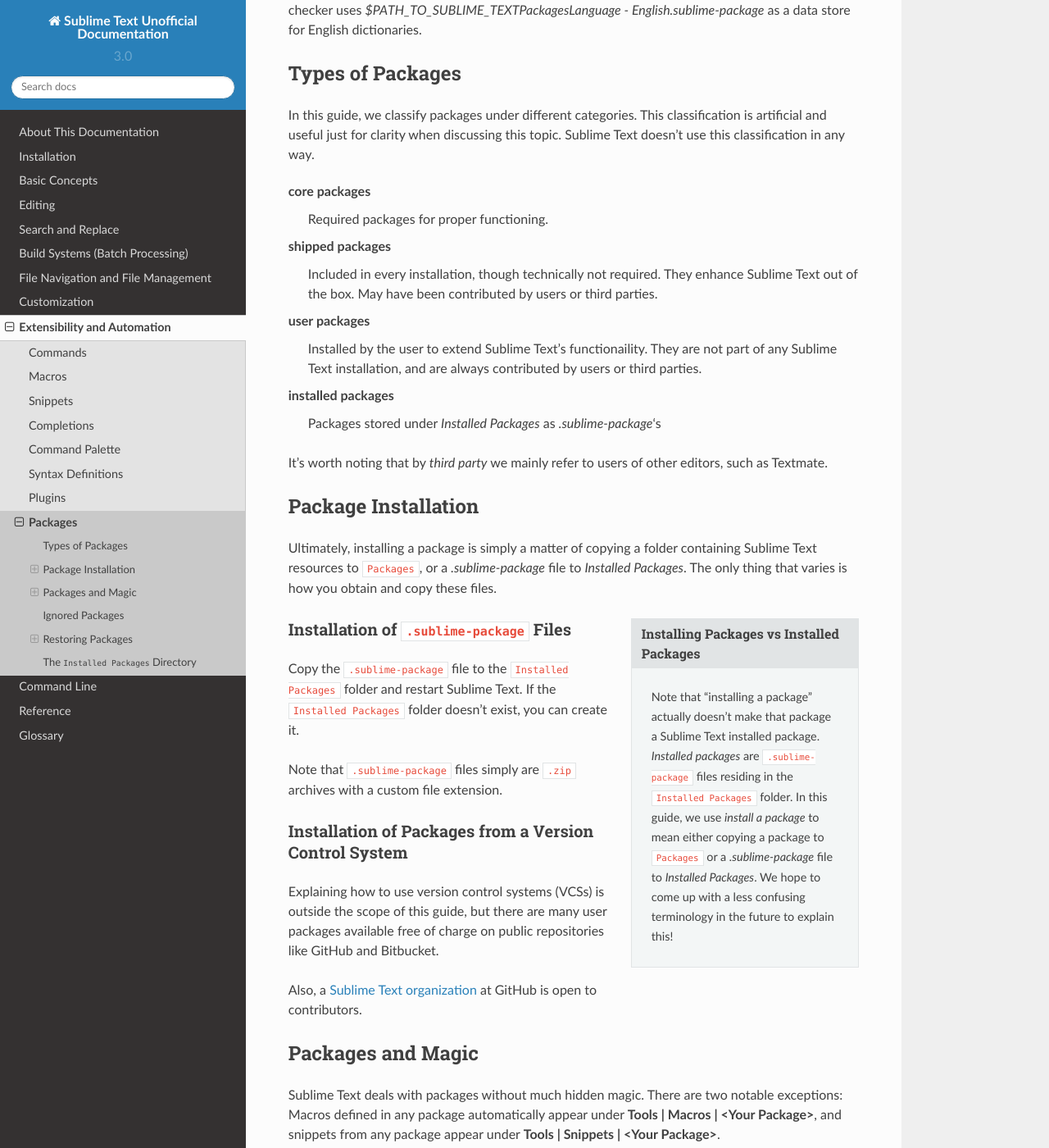
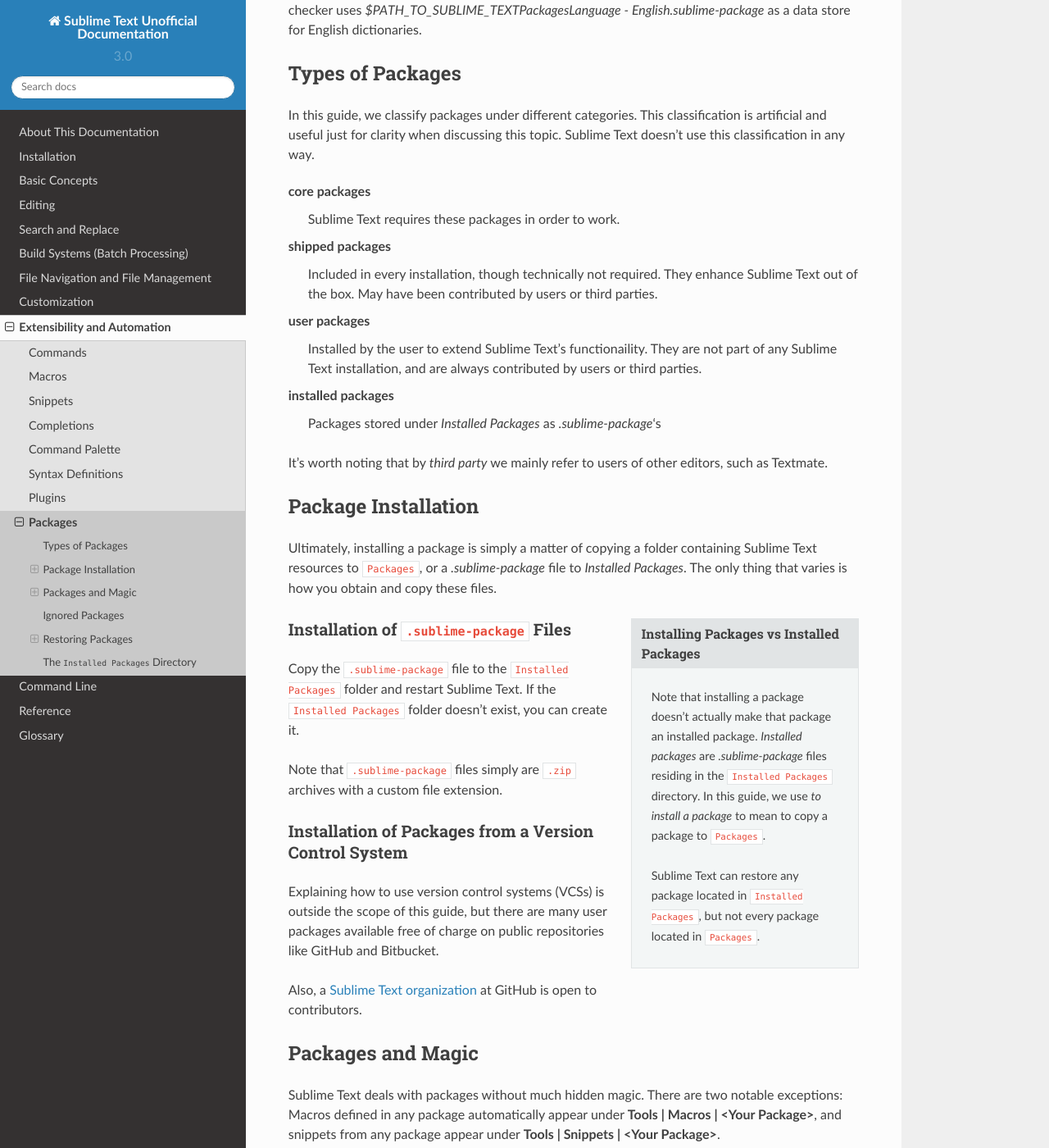
Before and after one commit to guillermooo/sublime-undocs, a Sphinx documentation site: the page built from source/extensibility/packages.rst, in a window 1280 px wide and 1400 px high, scrolled down 579 px. Shown: the whole window at 82% size. Built offline with Sphinx 7.4.7 and the Read the Docs theme 2.0.0, drawn with Linux system fonts in a browser that asks for light colours; some of the changed text lies outside the part shown.

Commit message:
[2to3port] Step through the first few doc pages and do style adjustments
Reuses: 93ff1ea89dca62f02152e24f074229b10071fb30

```diff
--- a/source/extensibility/macros.rst
+++ b/source/extensibility/macros.rst
@@ -5,10 +5,10 @@
 Macros are a basic automation facility comprising sequences of commands. Use
 them whenever you need to repeat the exact same steps to perform an operation.
 
-Macro files are JSON files with the ``.sublime-macro`` extension. Sublime Text
+Macro files are JSON files with the *.sublime-macro* extension. Sublime Text
 ships with a few macros providing core functionality, such as line and word
 deletion. You can find these under **Tools | Macros** or in
-``Packages/Default``.
++:file:`Packages/Default`.
 
 How to Record Macros
 ********************
--- a/source/extensibility/packages.rst
+++ b/source/extensibility/packages.rst
@@ -7,16 +7,16 @@
 
 Here's a list of typical resources that can be found inside packages:
 
-    - build systems (``.sublime-build``)
-    - key maps (``.sublime-keymap``)
-    - macros (``.sublime-macro``)
-    - menus (``.sublime-menu``)
-    - plugins (``.py``)
-    - preferences (``.tmPreferences``)
-    - settings (``.sublime-settings``)
-    - syntax definitions (``.tmLanguage``)
-    - snippets (``.sublime-snippet``)
-    - themes (``.sublime-theme``)
+- build systems (``.sublime-build``)
+- key maps (``.sublime-keymap``)
+- macros (``.sublime-macro``)
+- menus (``.sublime-menu``)
+- plugins (``.py``)
+- syntax preferences (``.tmPreferences``)
+- settings (``.sublime-settings``)
+- syntax definitions (``.tmLanguage``)
+- snippets (``.sublime-snippet``)
+- themes (``.sublime-theme``)
 
 Some packages may include support files for other packages or core features.
 For example, the spell checker uses *$PATH_TO_SUBLIME_TEXT\Packages\Language -
@@ -31,20 +31,20 @@
 topic. Sublime Text doesn't use this classification in any way.
 
 **core packages**
-	Required packages for proper functioning.
+   Sublime Text requires these packages in order to work.
 
 **shipped packages**
-  Included in every installation, though technically not required. They
-  enhance Sublime Text out of the box. May have been contributed by users or
-  third parties.
+   Included in every installation, though technically not required. They
+   enhance Sublime Text out of the box. May have been contributed by users or
+   third parties.
 
 **user packages**
-  Installed by the user to extend Sublime Text's functionaility. They are not
-  part of any Sublime Text installation, and are always contributed by users
-  or third parties.
+   Installed by the user to extend Sublime Text's functionaility. They are not
+   part of any Sublime Text installation, and are always contributed by users
+   or third parties.
 
 **installed packages**
-  Packages stored under *Installed Packages* as *.sublime-package*\ 's
+   Packages stored under *Installed Packages* as *.sublime-package*\ 's
 
 It's worth noting that by *third party* we mainly refer to users of other
 editors, such as Textmate.
@@ -60,16 +60,13 @@
 
 .. sidebar:: Installing Packages vs Installed Packages
 
-   Note that "installing a package" actually doesn't make that package a Sublime Text
-   installed package. *Installed packages* are ``.sublime-package`` files
-   residing in the ``Installed Packages`` folder. In this guide, we use
-   *install a package* to mean either copying a package to ``Packages`` or
-   a *.sublime-package* file to *Installed Packages*. We hope to come up with
-   a less confusing terminology in the future to explain this!
+   Note that installing a package doesn't actually make that package an
+   installed package. *Installed packages* are *.sublime-package* files
+   residing in the ``Installed Packages`` directory. In this guide, we use
+   *to install a package* to mean to copy a package to :file:`Packages`.
 
-.. XXX - I'm not sure this is still true.
    Sublime Text can restore any package located in ``Installed Packages``, but
-   can't automatically restore the packages located in ``Packages``.
+   not every package located in ``Packages``.
 
 .. _installation-of-sublime-packages:
 
@@ -108,9 +105,9 @@
 
 .. sidebar:: The ``User`` Package
 
-	Usually, unpackaged resources are stored in ``Packages/User``. If you
-	have a few loose snippets, macros or plugins, this is a good place to keep
-	them.
+   Usually, unpackaged resources are stored in ``Packages/User``. If you
+   have a few loose snippets, macros or plugins, this is a good place to keep
+   them.
 
 .. _merging-and-order-of-precedence:
 
```
Also changed, not shown: other parts of source/extensibility/macros.rst (+1 -1 lines), source/basic_concepts.rst (+6 -6 lines), source/customization/key_bindings.rst (+8 -2 lines), source/editing/editing.rst (+20 -21 lines).
